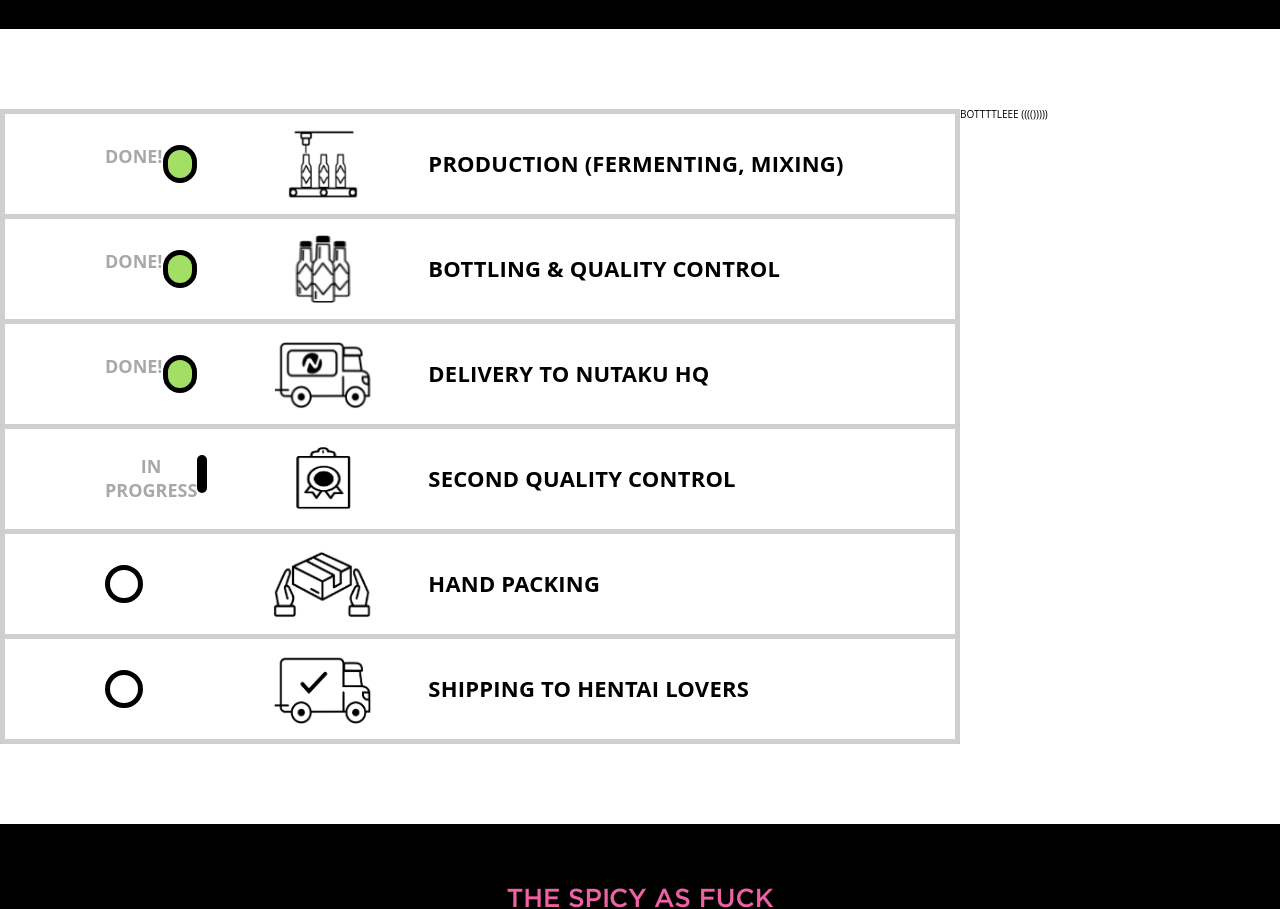
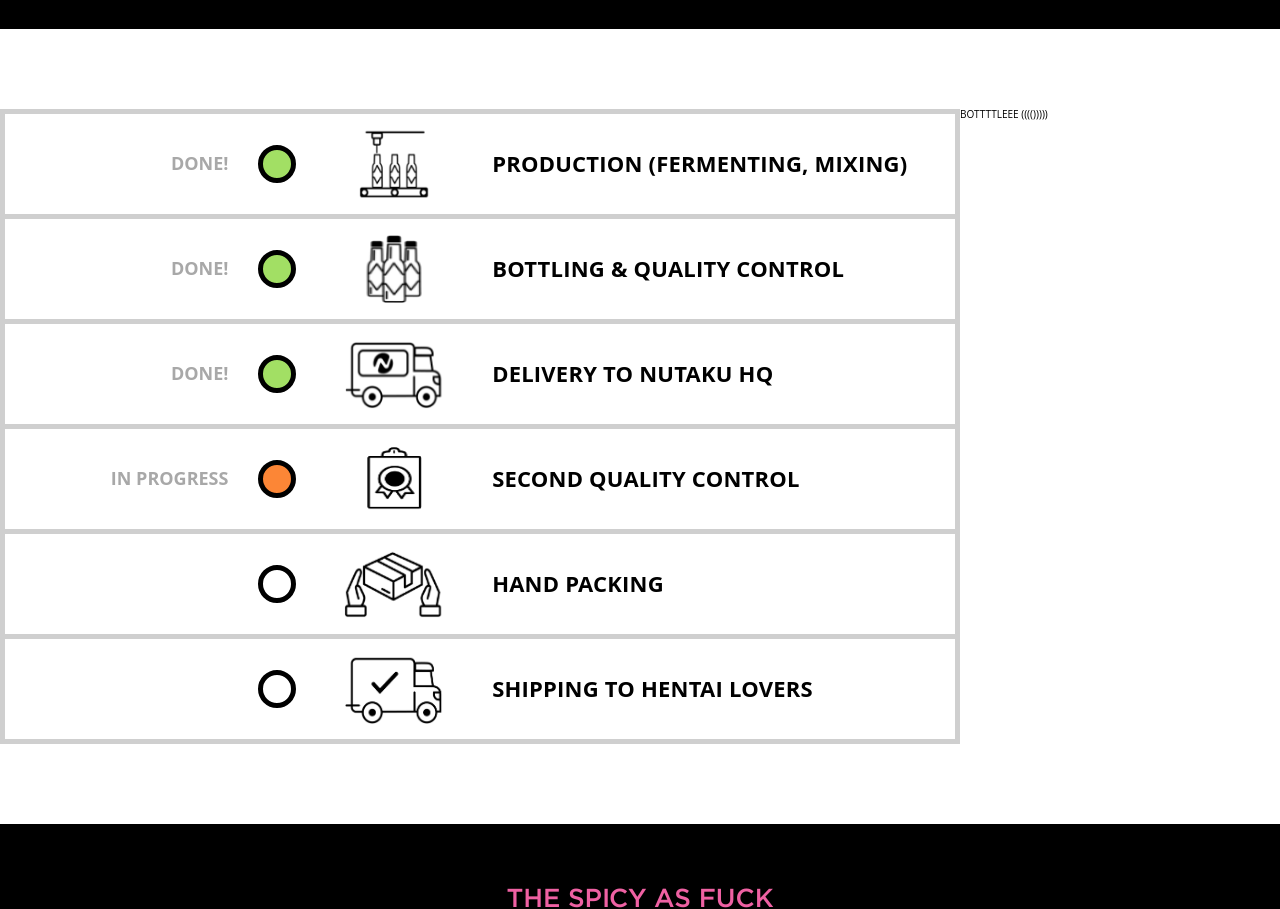
Before and after one commit to Trabontea/hot-sauce-hentai, a website: page index.html in a window 1280 px wide. Shown: the part 1740-2649 px from the top of the page. Drawn offline with Linux system fonts and the light colour scheme.

Commit message:
fix timeline

```diff
--- a/app/scss/components/_timeline.scss
+++ b/app/scss/components/_timeline.scss
@@ -47,11 +47,11 @@
     }
     @include desktop {
       flex-direction: row;
+      justify-content: flex-end;
+      align-items: center;
       order: unset;
-      margin-right: 2rem;
       text-align: unset;
-      width: 12rem;
-      flex: 2;
+      flex: 4;
     }
   }
   .status {
@@ -61,6 +61,10 @@
     letter-spacing: normal;
     color: #a8a8a8;
     text-align: center;
+    @include desktop {
+      text-align: unset;
+      margin-right: 3rem;
+    }
   }
   .circle {
     width: 3.8rem;
--- a/index.html
+++ b/index.html
@@ -6,7 +6,7 @@
   <meta name="viewport" content="width=device-width, initial-scale=1, shrink-to-fit=no">
   <meta http-equiv="Content-Security-Policy" content="default-src *; style-src 'self' 'unsafe-inline'; script-src 'self' 'unsafe-inline' 'unsafe-eval' http://www.google.com" />
   <title>Hentai Hot Sauce</title>
-  <link rel="stylesheet" href="dist/css/style.min.css?cb=1594249270179">
+  <link rel="stylesheet" href="dist/css/style.min.css?cb=1594249917342">
 </head>
 <body>
   <main class="container">
@@ -210,6 +210,6 @@
     </div>
   </section>
 </main>
-<script src="dist/js/script.min.js?cb=1594249270179"></script>
+<script src="dist/js/script.min.js?cb=1594249917342"></script>
 </body>
 </html>
```
Also changed, not shown: dist/css/style.css, dist/css/style.min.css, 1 other file.
